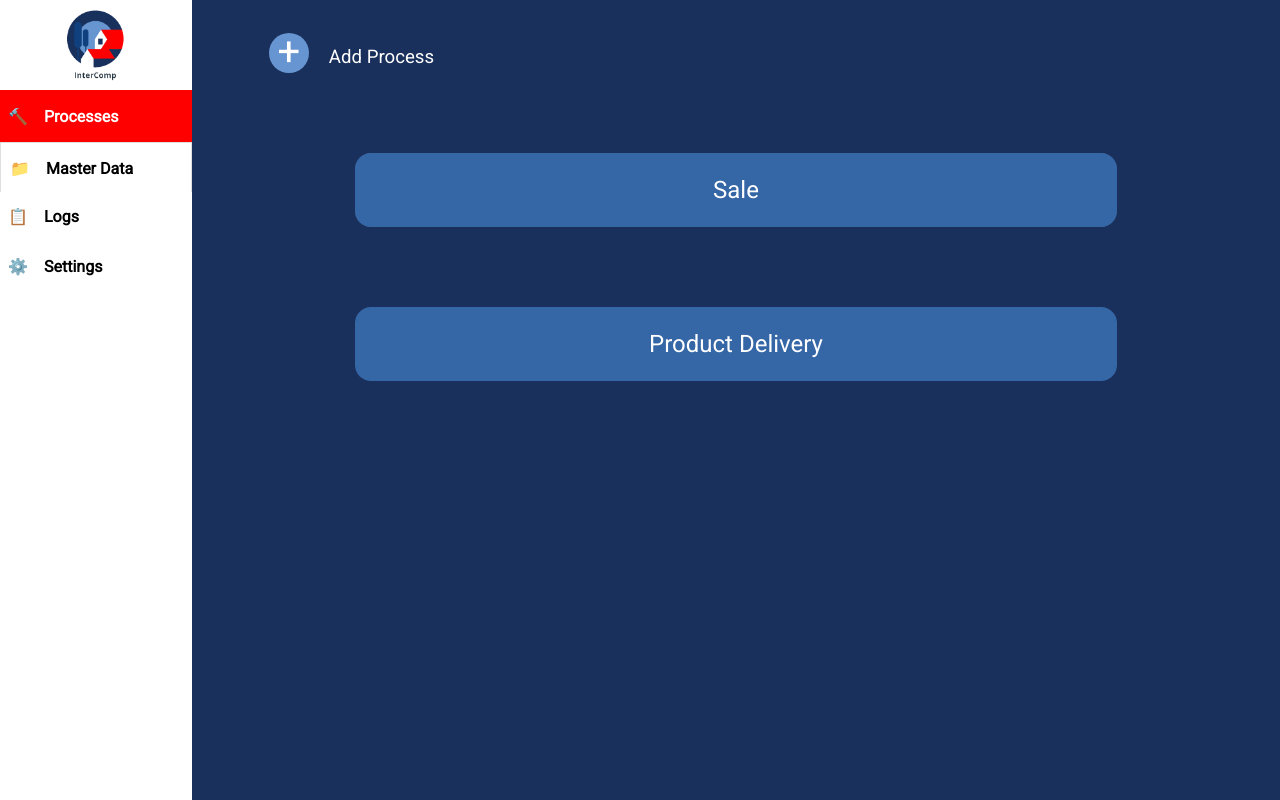
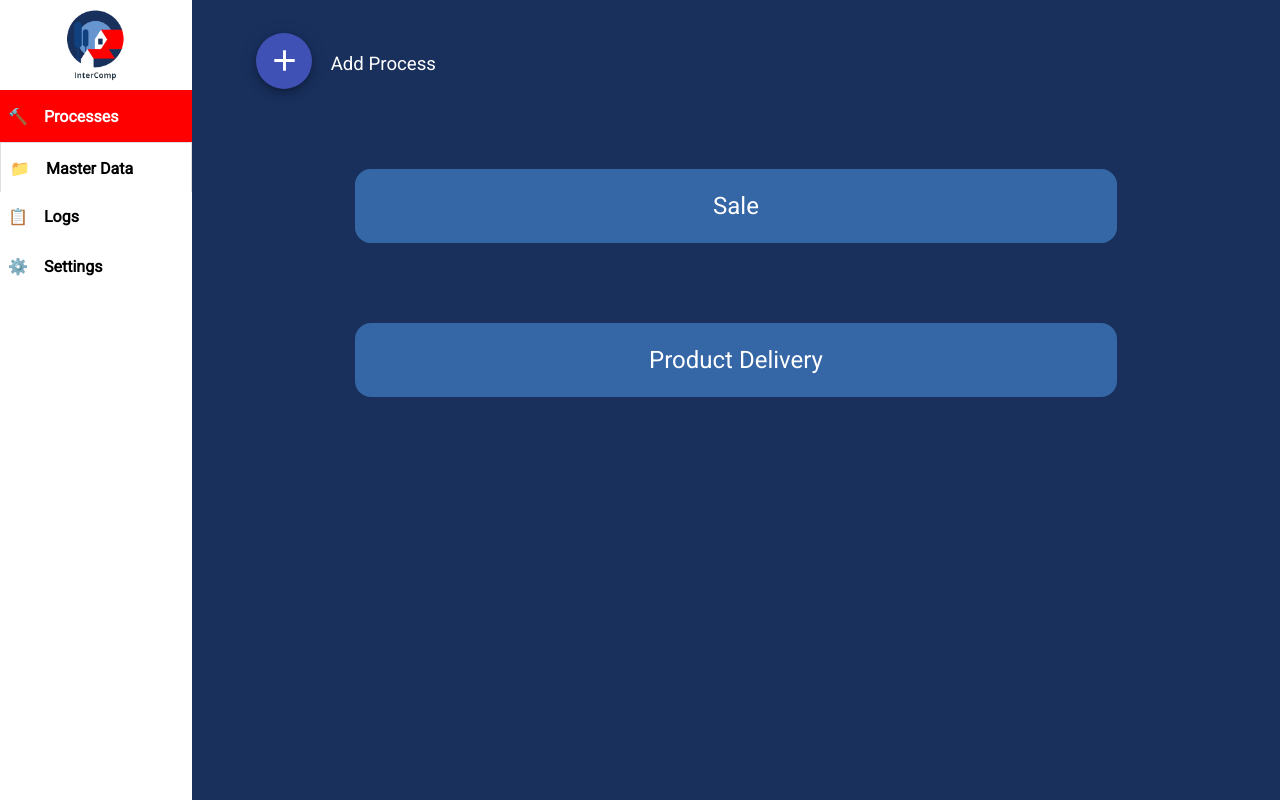
Before and after one commit to TomasNovo/FEUP-SINF, a React (Create React App) app in the folder frontend/: page / in a window 1280 px wide. Built offline with nearby package versions, Linux system fonts and the light colour scheme; some icons are missing.

Commit message:
style: change add process button

```diff
--- a/frontend/src/components/Processes/Processes.css
+++ b/frontend/src/components/Processes/Processes.css
@@ -4,33 +4,27 @@
     width: 20%;
     margin-left: 4em;
     color: white;
+    background: none;
     text-align: left;
     padding: 0;
     border: 0;
 }
 
-.addProcess:hover
+.addProcess > :first-child:focus
 {
-    border: none;
-    color: white;
+    outline: none;
 }
 
 .addProcess:focus
 {
     box-shadow: none;
+    outline: none;
 }
 
-.addProcess > span:first-child
+.addProcess > span
 {
-    padding: 0;
-    font-size: 30pt;
-    color: inherit;
-    background-color: #6795D1;
-    border-radius: 50%;
-    height: 1em;
-    width: 1em;
-    line-height: 35px;
-    margin-right: 0.5em;
+    margin-left: 1em;
+    cursor: default;
 }
 
 .addProcess > span:last-child
@@ -109,6 +103,7 @@
 {
     width: 100%;
     border: solid 1px white;
+    margin: 2em 0;
 }
 
 .step, #processes .card-body > i
--- a/frontend/src/components/Processes/Processes.js
+++ b/frontend/src/components/Processes/Processes.js
@@ -7,6 +7,8 @@ import Card from 'react-bootstrap/Card';
 import Button from 'react-bootstrap/Button';
 import OverlayTrigger from 'react-bootstrap/OverlayTrigger';
 import Tooltip from 'react-bootstrap/Tooltip';
+import Fab from '@material-ui/core/Fab';
+import Add from '@material-ui/icons/Add';
 import logo from '../../assets/logo.png';
 import jasmin from '../../assets/jasmin-logo.png';
 
@@ -42,10 +44,13 @@ class Processes extends React.Component
     {
         return (
             <PageTemplate page="processes">
-                    <button className="addProcess btn" type="button">
-                        <span className="btn">+</span>
+                    <div className="addProcess">
+                        <Fab color="primary" aria-label="add">
+                            <Add fontSize="large"/>
+                        </Fab>
                         <span>Add Process</span>
-                    </button>
+                    </div>
+
                     <Accordion id="processes">
                         <Card>
                             <Card.Header id="headingOne">
```
